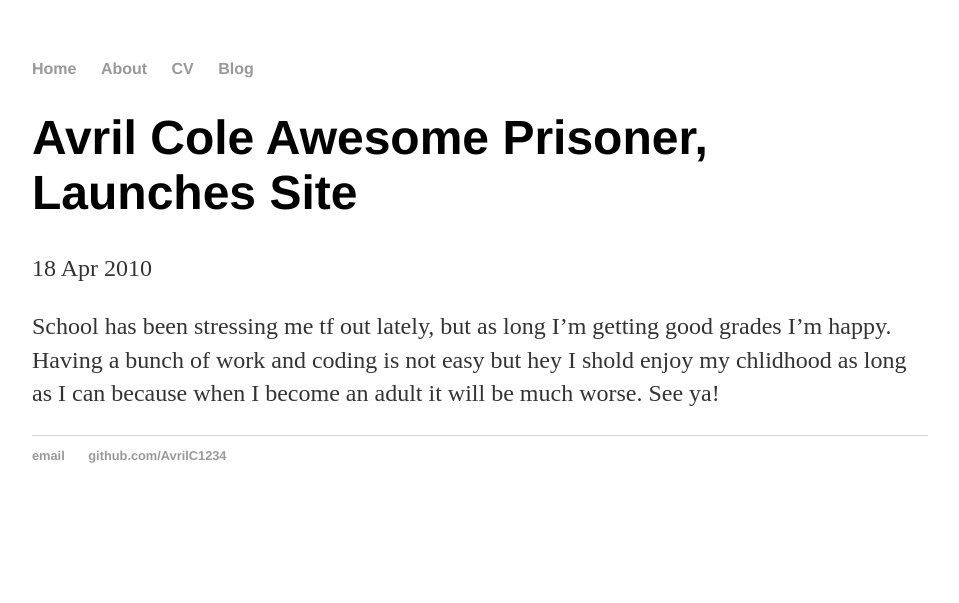
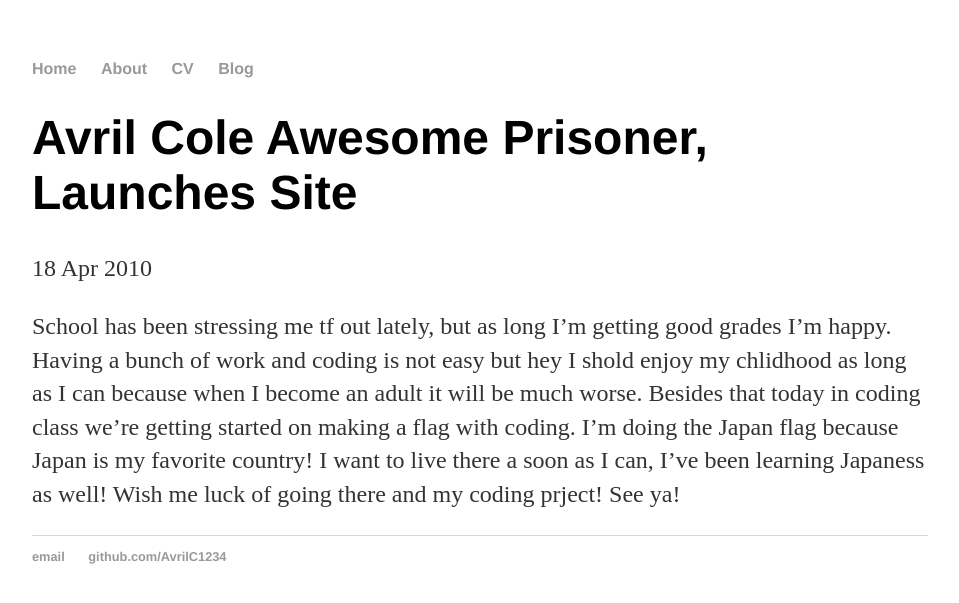
Before and after one commit to AvrilC1234/AvrilC1234.github.io, a Jekyll site: the page built from _posts/2018-09-20-anime-of-my-post.md, in a window 1280 px wide. Shown: the top 603 px of the page, without its empty margins (160-1119 px from the left). Built offline with Jekyll 4.4.1, drawn with Linux system fonts in a browser that asks for light colours.

Commit message:
Update 2018-09-20-anime-of-my-post.md

```diff
--- a/_posts/2018-09-20-anime-of-my-post.md
+++ b/_posts/2018-09-20-anime-of-my-post.md
@@ -4,4 +4,4 @@ title: "Avril Cole Awesome Prisoner, Launches Site"
 date: 10-4-18
 ---
 
-School has been stressing me tf out lately, but as long I'm getting good grades I'm happy. Having a bunch of work and coding is not easy but hey I shold enjoy my chlidhood as long as I can because when I become an adult it will be much worse. See ya!
+School has been stressing me tf out lately, but as long I'm getting good grades I'm happy. Having a bunch of work and coding is not easy but hey I shold enjoy my chlidhood as long as I can because when I become an adult it will be much worse. Besides that today in coding class we're getting started on making a flag with coding. I'm doing the Japan flag because Japan is my favorite country! I want to live there a soon as I can, I've been learning Japaness as well! Wish me luck of going there and my coding prject! See ya!
```
